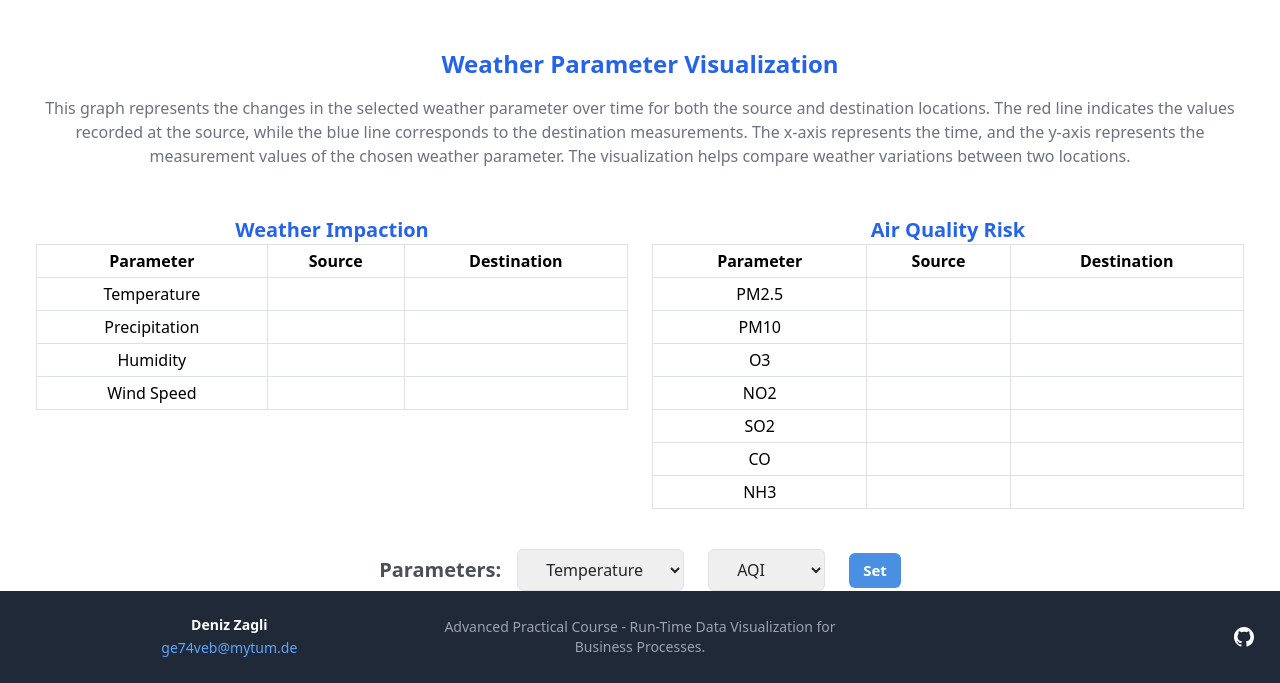
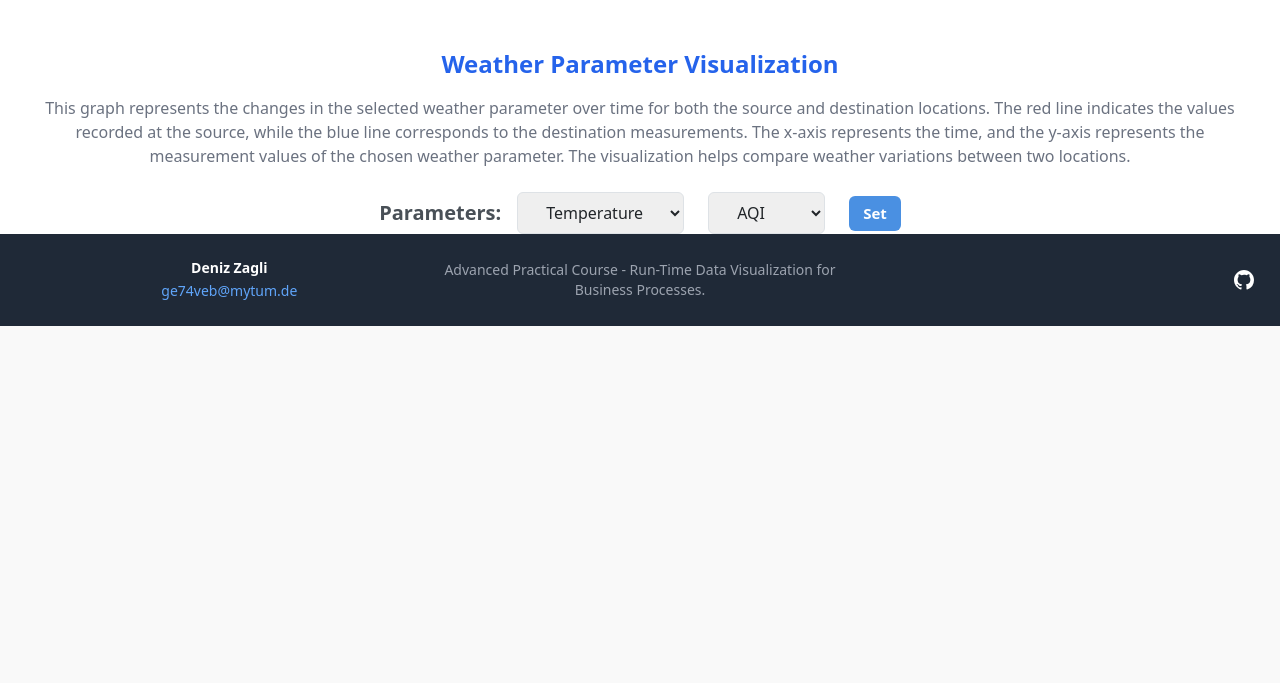
Before and after one commit to denizzagli/praktikum-clearsky, a FastAPI app: template templates/app.html in a window 1280 px wide. Shown: the part 758-1441 px from the top of the page. After the commit the page ends 1084 px from the top, so only its background shows below. Run offline with FastAPI, Linux system fonts and the light colour scheme; the template is opened without the code that fills it, so the values that code supplies are empty; some libraries are stand-ins or nearby versions.

Commit message:
add score graph and logic changed

```diff
--- a/main.py
+++ b/main.py
@@ -13,8 +13,6 @@ from fastapi.staticfiles import StaticFiles
 from fastapi.templating import Jinja2Templates
 from starlette.responses import StreamingResponse
 
-import calculate_air_quality_risk
-import calculate_weather_impact
 import decision_maker
 
 # FastAPI APP
@@ -159,36 +157,7 @@ async def provide_process_id(instance_id: str = Form(...)):
         "destination_weather_data": [],
         "source_air_pollution_data": [],
         "destination_air_pollution_data": [],
-        "source_weather_impaction": {
-            "temperature": None,
-            "precipitation": None,
-            "humidity": None,
-            "wind_speed": None
-        },
-        "destination_weather_impaction": {
-            "temperature": None,
-            "precipitation": None,
-            "humidity": None,
-            "wind_speed": None
-        },
-        "source_air_quality_risk": {
-            "pm2_5": None,
-            "pm10": None,
-            "o3": None,
-            "no2": None,
-            "so2": None,
-            "co": None,
-            "nh3": None
-        },
-        "destination_air_quality_risk": {
-            "pm2_5": None,
-            "pm10": None,
-            "o3": None,
-            "no2": None,
-            "so2": None,
-            "co": None,
-            "nh3": None
-        },
+        "result_data": [],
         "created_time": int(time.time())
     }
 
@@ -397,56 +366,11 @@ async def get_graph_data(instance_id: str, data_type: str = Query(...), paramete
     return {"data": data}
 
 
-@app.post("/calculate-weather-impaction")
-async def get_weather_impaction(instance_id: str = Form(...),
-                                parameter: str = Form(...),
-                                source_value: float = Form(...),
-                                destination_value: float = Form(...)):
-    if instance_id not in instance_data:
-        return JSONResponse({"error": "Instance not found"}, status_code=404)
-
-    source_weather_impaction = calculate_weather_impact.compute_individual_impaction(source_value, parameter)
-    destination_weather_impaction = calculate_weather_impact.compute_individual_impaction(destination_value, parameter)
-
-    instance_data[instance_id]["source_weather_impaction"][parameter] = source_weather_impaction
-    instance_data[instance_id]["destination_weather_impaction"][parameter] = destination_weather_impaction
-
-    save_to_json()
-
-    return {
-        "parameter": parameter,
-        "source_weather_impaction": source_weather_impaction,
-        "destination_weather_impaction": destination_weather_impaction
-    }
-
-
-@app.post("/calculate-air-quality-risk")
-async def get_air_quality_risk(instance_id: str = Form(...),
-                               parameter: str = Form(...),
-                               source_value: float = Form(...),
-                               destination_value: float = Form(...)):
-    if instance_id not in instance_data:
-        return JSONResponse({"error": "Instance not found"}, status_code=404)
-
-    source_air_quality_risk = calculate_air_quality_risk.compute_individual_risk(source_value, parameter)
-    destination_air_quality_risk = calculate_air_quality_risk.compute_individual_risk(destination_value, parameter)
-
-    instance_data[instance_id]["source_air_quality_risk"][parameter] = source_air_quality_risk
-    instance_data[instance_id]["destination_air_quality_risk"][parameter] = destination_air_quality_risk
-
-    save_to_json()
-
-    return {
-        "parameter": parameter,
-        "source_air_quality_risk": source_air_quality_risk,
-        "destination_air_quality_risk": destination_air_quality_risk
-    }
-
-
 @app.post("/decision-making")
 async def decision_making(instance_id: str = Form(...),
                           source_risk_score: float = Form(...),
-                          destination_risk_score: float = Form(...), ):
+                          destination_risk_score: float = Form(...),
+                          date_time: int = Form(...), ):
     if instance_id not in instance_data:
         return JSONResponse({"error": "Instance not found"}, status_code=404)
 
@@ -455,29 +379,31 @@ async def decision_making(instance_id: str = Form(...),
     decision = decision_maker.make_decision(source_risk_level, destination_risk_level)
 
     result = {
+        "source_risk_score": source_risk_score,
         "source_risk_level": source_risk_level,
+        "destination_risk_score": destination_risk_score,
         "destination_risk_level": destination_risk_level,
-        "decision": decision
+        "decision": decision,
+        "time": date_time
     }
 
-    json_data = json.dumps(result, indent=4)
+    instance_data[instance_id]["result_data"].append(result)
 
-    send_sse_update(instance_id, json_data)
+    save_to_json()
 
     return result
 
 
-@app.get("/get-impact-and-risk-data/{instance_id}")
-async def get_impact_data(instance_id: str):
+@app.get("/get-score-data/{instance_id}")
+async def get_score_data(instance_id: str):
     if instance_id not in instance_data:
         return JSONResponse({"error": "Instance not found"}, status_code=404)
 
-    return {
-        "source_weather_impaction": instance_data[instance_id]["source_weather_impaction"],
-        "destination_weather_impaction": instance_data[instance_id]["destination_weather_impaction"],
-        "source_air_quality_risk": instance_data[instance_id]["source_air_quality_risk"],
-        "destination_air_quality_risk": instance_data[instance_id]["destination_air_quality_risk"]
-    }
+    instance = instance_data[instance_id]
+
+    sorted_result_data = sort_by_time(instance["result_data"])
+
+    return {"data": sorted_result_data}
 
 
 def sort_by_time(data_list):
--- a/static/js/app.js
+++ b/static/js/app.js
@@ -39,6 +39,7 @@ function initApp() {
         if (instanceId) {
             fetchDatasForMaps(instanceId);
             setParameters()
+            drawScoreChart()
             startSSE(instanceId);
         }
     }
@@ -213,6 +214,57 @@ async function drawPlotlyChart(dataType, jsonData, parameter) {
     Plotly.newPlot(dataType + "-chart", [trace1, trace2], layout);
 }
 
+async function drawScoreChart() {
+    let pathParts = window.location.pathname.split("/");
+    let instanceIdIndex = pathParts.indexOf("app") + 1;
+    let instanceId = pathParts[instanceIdIndex];
+
+    if (!instanceId) {
+        console.error("Couldn't find instance id.");
+
+        return;
+    }
+
+    let scoreResponse = await fetch(window.CONFIG.BASE_URL + `/get-score-data/${instanceId}`);
+    let scoreJsonData = await scoreResponse.json();
+
+    let timestamps = scoreJsonData.data.map(d => new Date(d.dt * 1000));
+    let sourceValues = scoreJsonData.data.map(d => d["source_risk_score"]);
+    let destinationValues = scoreJsonData.data.map(d => d["destination_risk_score"]);
+
+    let trace1 = {
+        x: timestamps,
+        y: sourceValues,
+        type: "scatter",
+        mode: "lines",
+        name: "Source Risk Score",
+        line: {
+            color: 'rgb(219, 64, 82)',
+            width: 3
+        }
+    };
+
+    let trace2 = {
+        x: timestamps,
+        y: destinationValues,
+        type: "scatter",
+        mode: "lines",
+        name: "Destination Risk Score",
+        line: {
+            color: 'rgb(55, 128, 191)',
+            width: 1
+        }
+    };
+
+    let layout = {
+        title: "Risk Scores Over Time",
+        xaxis: {title: "Time"},
+        yaxis: {title: "Score"}
+    };
+
+    Plotly.newPlot("total-impaction-and-risk-score-chart", [trace1, trace2], layout);
+}
+
 function startSSE(instanceId) {
     const eventSource = new EventSource(window.CONFIG.BASE_URL + `/sse/${instanceId}`);
 
@@ -221,53 +273,15 @@ function startSSE(instanceId) {
             const data = JSON.parse(event.data);
             console.log("SSE Update:", data);
             setParameters()
-            fetchImpactData(instanceId)
+            drawScoreChart()
         } catch (error) {
             console.error("Error processing SSE message:", error);
         }
     };
 
     eventSource.onerror = function () {
-        if (document.visibilityState === "visible") {
-            console.error("SSE connection lost. Reconnecting...");
-        }
-
+        console.error("SSE connection lost. Reconnecting...");
         eventSource.close();
         setTimeout(() => startSSE(instanceId), 5000);
     };
 }
-
-async function fetchImpactData(instanceId) {
-    try {
-        const response = await fetch(window.CONFIG.BASE_URL + `/get-impact-and-risk-data/${instanceId}`);
-        const data = await response.json();
-
-        if (data.error) {
-            console.error("Error:", data.error);
-
-            return;
-        }
-
-        updateTable(data.source_weather_impaction, "weather-source");
-        updateTable(data.destination_weather_impaction, "weather-destination");
-
-        updateTable(data.source_air_quality_risk, "air-source");
-        updateTable(data.destination_air_quality_risk, "air-destination");
-
-    } catch (error) {
-        console.error("Failed to fetch impact data:", error);
-    }
-}
-
-function updateTable(data, type) {
-    Object.keys(data).forEach(param => {
-        const elementId = `${type}-${param}`;
-        const element = document.getElementById(elementId);
-        if (element) {
-            element.textContent =
-                data[param] !== null && !isNaN(data[param])
-                    ? Number(data[param]).toFixed(3)
-                    : data[param] ?? "-";
-        }
-    });
-}
--- a/templates/app.html
+++ b/templates/app.html
@@ -45,97 +45,6 @@
         source, while the blue line corresponds to the destination measurements. The x-axis represents the time, and the
         y-axis represents the measurement values of the chosen weather parameter. The visualization helps compare
         weather variations between two locations.</p>
-
-    <div class="container mt-5">
-        <div class="row">
-            <!-- Weather Impaction Table -->
-            <div class="col-md-6">
-                <h2 class="text-center text-blue-600 text-xl font-semibold">Weather Impaction</h2>
-                <table class="table table-bordered text-center table-sm">
-                    <thead>
-                    <tr>
-                        <th>Parameter</th>
-                        <th>Source</th>
-                        <th>Destination</th>
-                    </tr>
-                    </thead>
-                    <tbody id="weather-impaction-table">
-                    <tr>
-                        <td>Temperature</td>
-                        <td id="weather-source-temperature"></td>
-                        <td id="weather-destination-temperature"></td>
-                    </tr>
-                    <tr>
-                        <td>Precipitation</td>
-                        <td id="weather-source-precipitation"></td>
-                        <td id="weather-destination-precipitation"></td>
-                    </tr>
-                    <tr>
-                        <td>Humidity</td>
-                        <td id="weather-source-humidity"></td>
-                        <td id="weather-destination-humidity"></td>
-                    </tr>
-                    <tr>
-                        <td>Wind Speed</td>
-                        <td id="weather-source-wind_speed"></td>
-                        <td id="weather-destination-wind_speed"></td>
-                    </tr>
-                    </tbody>
-                </table>
-            </div>
-
-            <!-- Air Quality Risk Table -->
-            <div class="col-md-6">
-                <h2 class="text-center text-blue-600 text-xl font-semibold">Air Quality Risk</h2>
-                <table class="table table-bordered text-center table-sm">
-                    <thead>
-                    <tr>
-                        <th>Parameter</th>
-                        <th>Source</th>
-                        <th>Destination</th>
-                    </tr>
-                    </thead>
-                    <tbody id="air-quality-risk-table">
-                    <tr>
-                        <td>PM2.5</td>
-                        <td id="air-source-pm2_5"></td>
-                        <td id="air-destination-pm2_5"></td>
-                    </tr>
-                    <tr>
-                        <td>PM10</td>
-                        <td id="air-source-pm10"></td>
-                        <td id="air-destination-pm10"></td>
-                    </tr>
-                    <tr>
-                        <td>O3</td>
-                        <td id="air-source-o3"></td>
-                        <td id="air-destination-o3"></td>
-                    </tr>
-                    <tr>
-                        <td>NO2</td>
-                        <td id="air-source-no2"></td>
-                        <td id="air-destination-no2"></td>
-                    </tr>
-                    <tr>
-                        <td>SO2</td>
-                        <td id="air-source-so2"></td>
-                        <td id="air-destination-so2"></td>
-                    </tr>
-                    <tr>
-                        <td>CO</td>
-                        <td id="air-source-co"></td>
-                        <td id="air-destination-co"></td>
-                    </tr>
-                    <tr>
-                        <td>NH3</td>
-                        <td id="air-source-nh3"></td>
-                        <td id="air-destination-nh3"></td>
-                    </tr>
-                    </tbody>
-                </table>
-            </div>
-        </div>
-    </div>
 
     <div id="param-description-weather" class="mt-4 d-flex flex-column align-items-center">
         <div class="d-flex align-items-center gap-3">
@@ -186,6 +95,8 @@
 
     <div id="air-pollution-chart"></div>
 
+    <div id="total-impaction-and-risk-score-chart"></div>
+
 </div>
 
 {% endblock %}
```
Also changed, not shown: calculate_air_quality_risk.py (deleted, +0 -52 lines), calculate_weather_impact.py (deleted, +0 -53 lines).
